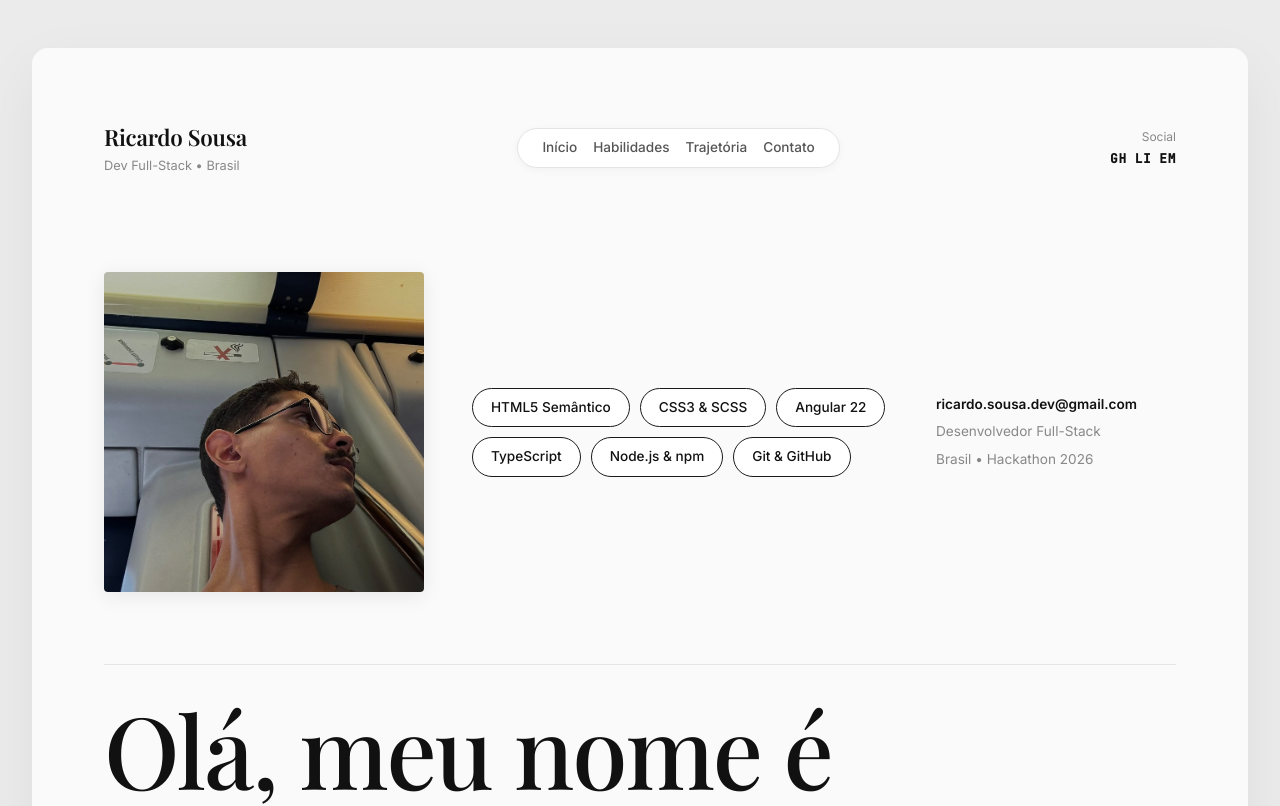
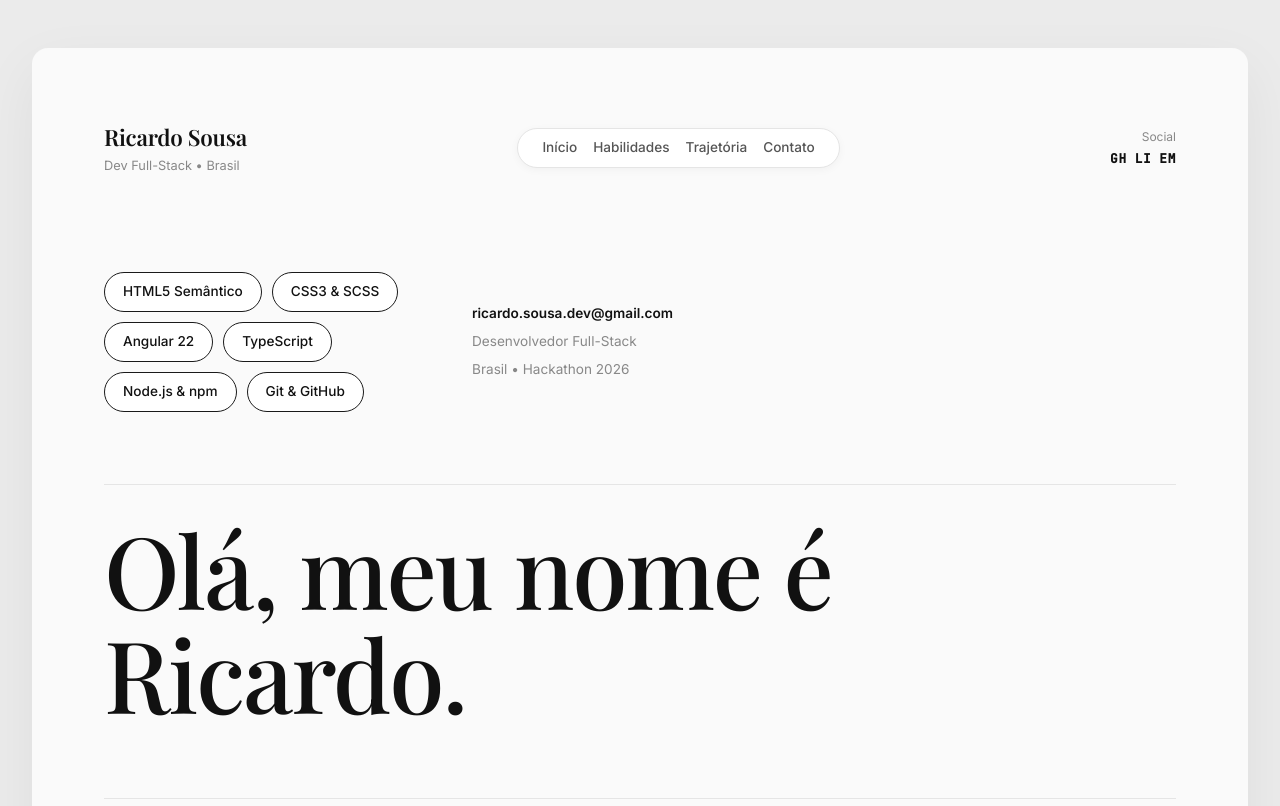
Before and after one commit to ricardodev11/curriculo-ricardo-sousa, an Angular app: page / in a window 1280 px wide. Shown: the top 806 px of the page. Built offline with nearby package versions, Linux system fonts and the light colour scheme; a web font is replaced by a local one.

Commit message:
Ajuste de links e remoção da foto

```diff
--- a/src/app/components/contato/contato.html
+++ b/src/app/components/contato/contato.html
@@ -36,7 +36,7 @@
         <span>🐙 GitHub</span>
       </a>
       <a
-        href="https://linkedin.com"
+        href="https://www.linkedin.com/in/ricardo-sousa-66b506436/"
         target="_blank"
         rel="noopener noreferrer"
         class="contato__rede-item">
--- a/src/app/components/hero/hero.html
+++ b/src/app/components/hero/hero.html
@@ -1,13 +1,5 @@
 <section class="hero-editorial">
   <div class="hero-editorial__grid">
-    <!-- 1. Foto quadrada à esquerda (como na referência) -->
-    <div class="hero-editorial__foto-container">
-      <img
-        class="hero-editorial__foto"
-        [src]="avatarUrl()"
-        [alt]="'Foto de ' + nome()"
-      />
-    </div>
 
     <!-- 2. Pílulas de Skills no centro (como na referência) -->
     <div class="hero-editorial__pills-container">
@@ -23,7 +15,7 @@
 
     <!-- 3. Contato e Metadados à direita (como na referência) -->
     <div class="hero-editorial__meta">
-      <a href="mailto:ricardo.sousa.dev@gmail.com" class="hero-editorial__meta-link">
+      <a href="mailto:riccsousa002211@gmmsil.com" class="hero-editorial__meta-link">
         ricardo.sousa.dev@gmail.com
       </a>
       <span class="hero-editorial__meta-item">Desenvolvedor Full-Stack</span>
```
